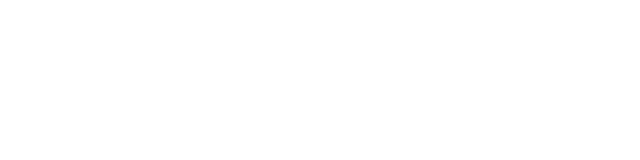
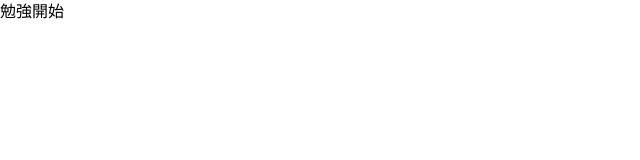
Before and after one commit to narise378/vue_instagram, a Nuxt app: page / in a window 1280 px wide. Shown: the top 160 px of the page, without its empty margins (0-640 px from the left). Built offline with nearby package versions, Linux system fonts and the light colour scheme.

Commit message:
3st commit

```diff
--- a/pages/index.vue
+++ b/pages/index.vue
@@ -1,5 +1,7 @@
 <template>
-  <div></div>
+  <div>
+    勉強開始
+  </div>
 </template>
 
 <script>
```
